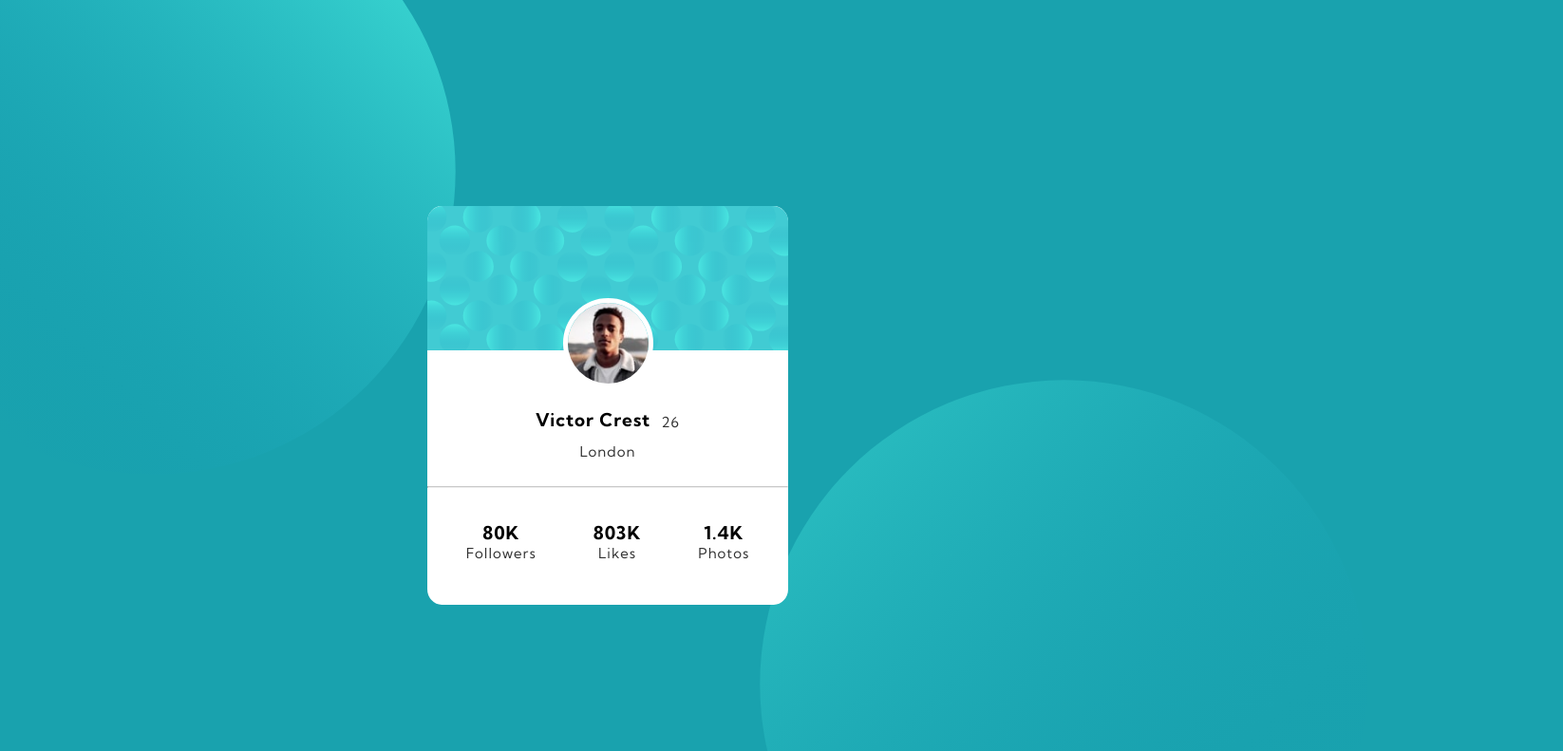
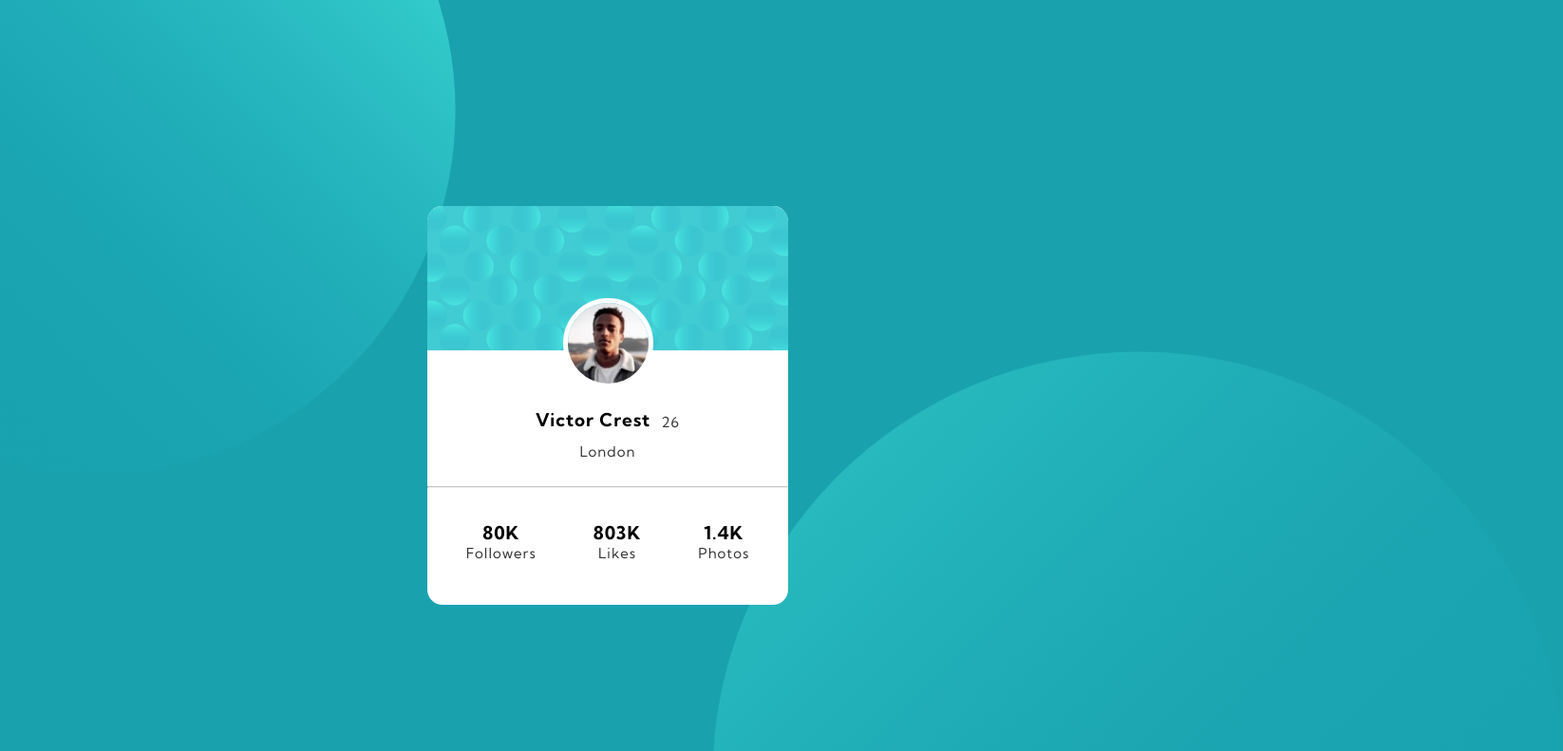
Before and after one commit to NudleGoddess/profile-card-component, a plain HTML site: page index.html in a window 1280 px wide. Shown: the top 791 px of the page at 95% size, 1646 px wide, since content can reach past the window. Drawn offline with Linux system fonts and the light colour scheme.

Commit message:
style.css

```diff
--- a/style.css
+++ b/style.css
@@ -28,7 +28,7 @@ hr {
 /* bubbles */
 
 .top-bubble {
-    width: 50%;
+    width: 60%;
     position: absolute;
     bottom: 300px;
     right: 800px;
@@ -36,10 +36,10 @@ hr {
 }
 
 .bottom-bubble {
-    width: 50%;
+    width: 70%;
     position: absolute;
-    top: 400px;
-    left: 800px;
+    top: 370px;
+    left: 750px;
     z-index: -5;
 }
 
```
